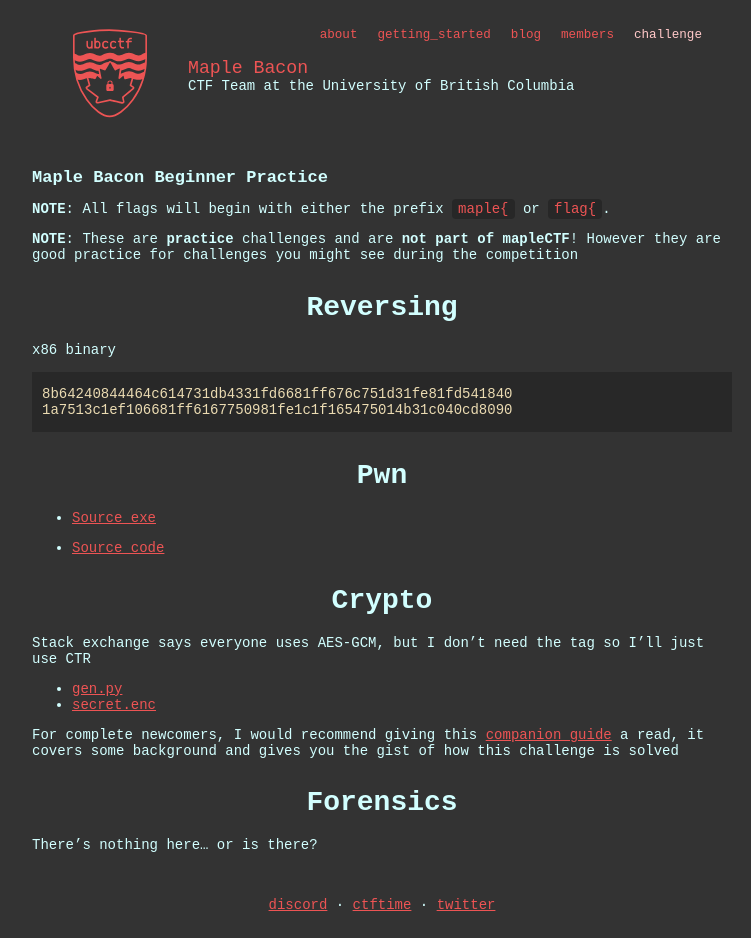
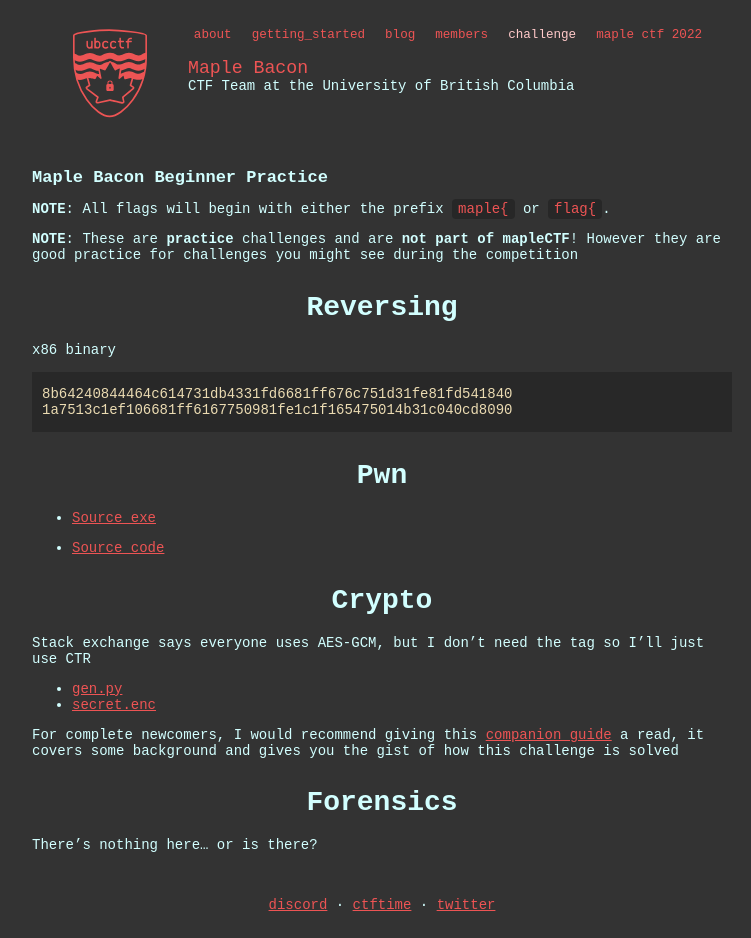
Before and after one commit to ubcctf/ubcctf.github.io, a Jekyll site: the page built from challenge.md, in a window 1280 px wide. Shown: the whole page, without its empty margins (258-1009 px from the left). Built offline with Jekyll 4.4.1, drawn with Linux system fonts in a browser that asks for light colours; some web fonts are replaced.

Commit message:
Added 2022 CTF link
fine desp

```diff
--- a/_layouts/challenge.html
+++ b/_layouts/challenge.html
@@ -27,6 +27,7 @@
           {% for p in pages %}
           <a href="/{{ p }}"{% if page.name contains p %} class="active"{% endif %}>{{ p }}</a>
           {% endfor %}
+          <a href="https://ctf.maplebacon.org" >maple&nbsp;ctf&nbsp;2022</a>
         </nav>
         <div class="logo">
           <a href="/">
```
